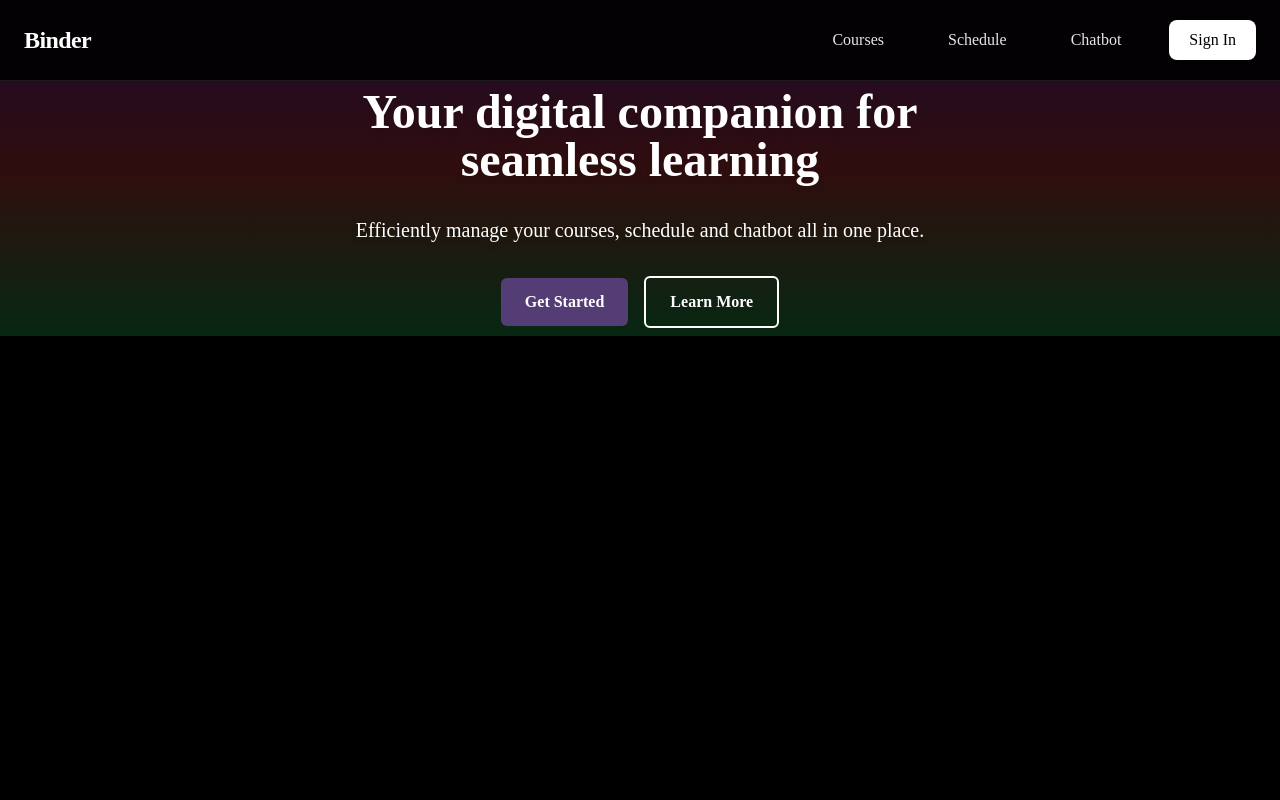
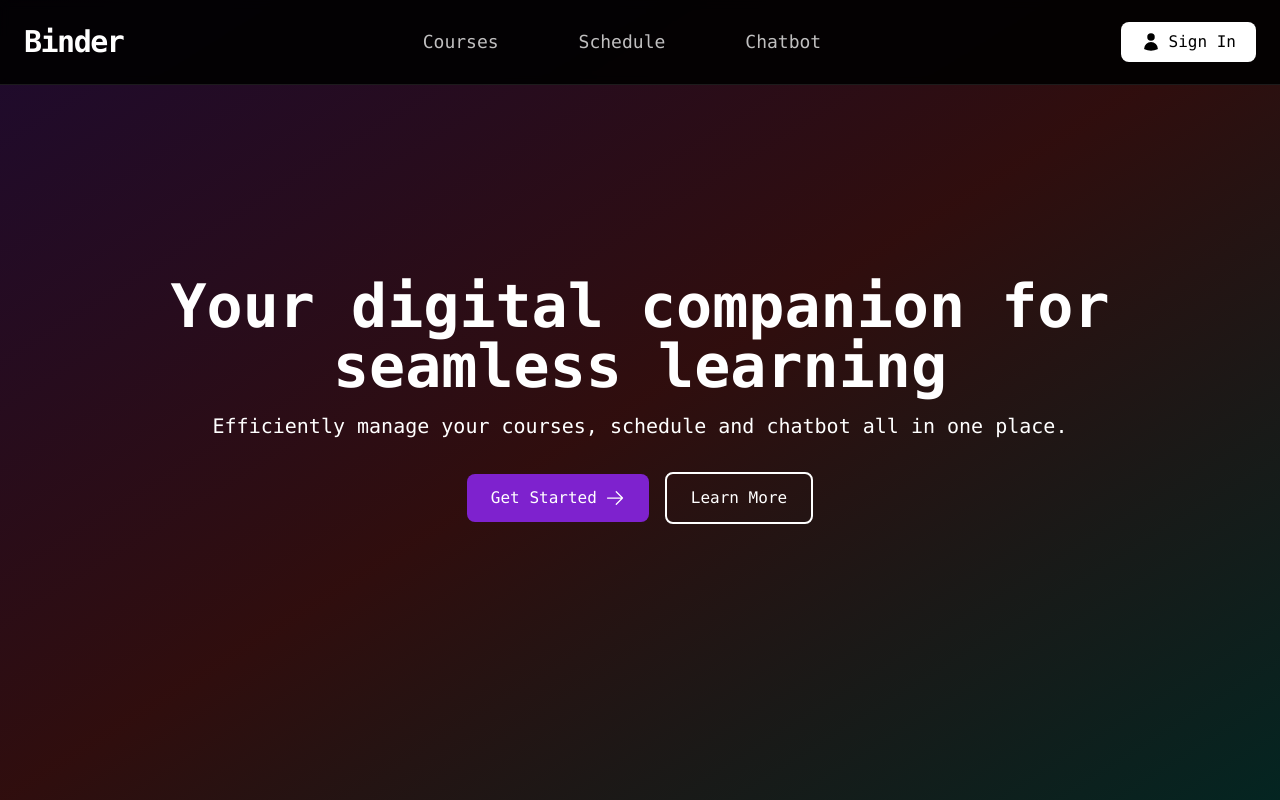
Before and after one commit to naviadepu/Binder, a Next.js app: page / in a window 1280 px wide. Built offline with nearby package versions, Linux system fonts and the light colour scheme.

Commit message:
ui/ux home page

```diff
--- a/app/courses/page.tsx
+++ b/app/courses/page.tsx
@@ -149,18 +149,28 @@ export default function CourseRecommendation() {
         .filter(Boolean)
         .map((recommendation: string): Course => {
           const lines = recommendation.split('\n');
+          const firstLine = lines[0]?.replace(/^\d+\.\s*/, '').replace(/Recommendation \d+:\s*/, '').replace(/\*/g, '').trim();
+          const [courseCode, ...titleParts] = firstLine.split(':');
+          const description = lines.slice(1).join(' ').replace(/\*/g, '').trim();
+          // Truncate description to ~100 characters
+          const truncatedDescription = description.length > 100
+            ? description.substring(0, 100).trim() + '...'
+            : description;
+
           return {
             id: Math.random().toString(36).substr(2, 9),
-            courseCode: lines[0]?.match(/^([A-Z]+\d+)/)?.[0] || "Unknown",
-            title: lines[0]?.replace(/^[0-9]+\.\s*/, '').replace(/\*/g, '').replace(/Recommendation \d+:/, '').trim(),
-            description: lines.slice(1).join('\n').replace(/\*/g, '').trim(),
+            courseCode: courseCode?.trim() || "Unknown",
+            title: titleParts.join(':').trim(),
+            description: truncatedDescription,
             credits: 3
           };
         })
-        .filter((course: { title: string; description: any; }) =>
+        .filter((course: {
+          courseCode: string; title: string; description: any;
+}) =>
           course.title &&
           course.description &&
-          course.title !== 'Unknown Course'
+          course.courseCode !== 'Unknown'
         );
 
       console.log('Parsed courses:', parsedCourses); // Debug log
--- a/app/layout.tsx
+++ b/app/layout.tsx
@@ -1,11 +1,11 @@
 import type { Metadata } from "next";
-import { Inter } from "next/font/google";
+import { JetBrains_Mono } from "next/font/google";
 import Link from "next/link";
 
-const inter = Inter({
+const jetbrains = JetBrains_Mono({
   subsets: ["latin"],
   weight: ["400", "500", "600"],
-  variable: "--font-inter",
+  variable: "--font-jetbrains",
 });
 
 import "./globals.css";
@@ -24,42 +24,49 @@ export default function RootLayout({
 }) {
   return (
     <html lang="en">
-      <body className={`min-h-screen bg-black m-0 ${inter.variable}`}>
+      <body className={`min-h-screen bg-black text-white m-0 ${jetbrains.variable} font-mono`}>
         <nav className="fixed top-0 w-full backdrop-blur-sm bg-black/90 border-b border-white/10 z-50">
-          <div className="max-w-7xl mx-auto px-6 py-5 flex justify-between items-center">
-            <div className="flex items-center gap-2">
-              <Link href="/" className="text-white font-semibold text-2xl tracking-tight hover:text-white/90 transition-colors">
+          <div className="max-w-7xl mx-auto px-6 py-5 flex items-center">
+            <div className="flex-none">
+              <Link href="/" className="text-white font-semibold text-3xl tracking-tighter hover:text-white hover:opacity-90 transition-all">
                 Binder
               </Link>
             </div>
-            <div className="flex items-center gap-8">
+            <div className="flex-1 flex justify-center items-center gap-12">
               <Link
                 href="/courses"
-                className="px-4 py-2 rounded-lg text-white/90 hover:text-white hover:bg-white/10 text-base font-medium transition-all"
+                className="px-4 py-2 rounded-lg text-white/75 hover:text-black hover:bg-white text-lg font-medium transition-all"
               >
                 Courses
               </Link>
               <Link
                 href="/schedule"
-                className="px-4 py-2 rounded-lg text-white/90 hover:text-white hover:bg-white/10 text-base font-medium transition-all"
+                className="px-4 py-2 rounded-lg text-white/75 hover:text-black hover:bg-white text-lg font-medium transition-all"
               >
                 Schedule
               </Link>
               <Link
                 href="/chatbot"
-                className="px-4 py-2 rounded-lg text-white/90 hover:text-white hover:bg-white/10 text-base font-medium transition-all"
+                className="px-4 py-2 rounded-lg text-white/75 hover:text-black hover:bg-white text-lg font-medium transition-all"
               >
                 Chatbot
               </Link>
-              <button className="bg-white hover:bg-white/90 text-black px-5 py-2 rounded-lg text-base font-medium transition-colors">
+            </div>
+            <div className="flex-none">
+              <button className="bg-white hover:bg-white/90 text-black px-5 py-2 rounded-lg text-base font-medium transition-colors flex items-center gap-2">
+                <svg xmlns="http://www.w3.org/2000/svg" viewBox="0 0 24 24" fill="currentColor" className="w-5 h-5">
+                  <path fillRule="evenodd" d="M7.5 6a4.5 4.5 0 119 0 4.5 4.5 0 01-9 0zM3.751 20.105a8.25 8.25 0 0116.498 0 .75.75 0 01-.437.695A18.683 18.683 0 0112 22.5c-2.786 0-5.433-.608-7.812-1.7a.75.75 0 01-.437-.695z" clipRule="evenodd" />
+                </svg>
                 Sign In
               </button>
             </div>
           </div>
         </nav>
-        <main className="relative pt-20 text-white">
-          <div className="absolute inset-0 bg-gradient-to-b from-purple-600/20 via-red-500/20 to-green-500/20 pointer-events-none" />
-          {children}
+        <main className="relative min-h-screen flex items-center justify-center">
+          <div className="fixed inset-0 bg-gradient-to-br from-purple-600/20 via-red-500/20 to-teal-500/20" />
+          <div className="relative z-10 w-full max-w-7xl px-6">
+            {children}
+          </div>
         </main>
       </body>
     </html>
--- a/app/page.tsx
+++ b/app/page.tsx
@@ -1,50 +1,52 @@
+'use client';
+import Link from 'next/link'
+import { useState } from 'react'
+import { ArrowRightIcon } from '@heroicons/react/24/outline'
 
 export default function Home() {
+
+  const [showLearnMore, setShowLearnMore] = useState(false);
+
   return (
-    // <div
-    // 	className={`${poppins.className} flex flex-col items-center justify-center min-h-screen bg-cover bg-center`}
-    // 	style={{
-    // 		backgroundImage: `url(${backgroundImage.src})`,
-    // 		backgroundSize: "cover",
-    // 		backgroundPosition: "center",
-    // 		backgroundRepeat: "no-repeat",
-    // 	}}
-    // >
+    <div className="relative">
+      <div className="text-center text-white">
+        <h1 className="text-6xl font-bold mb-4">
+          Your digital companion for<br />seamless learning
+        </h1>
+        <p className="text-xl mb-8">
+          Efficiently manage your courses, schedule and chatbot all in one place.
+        </p>
+        <div className="space-x-4">
+          <Link href="/courses">
+            <button className="bg-purple-700 text-white px-6 py-3 rounded-lg font-medium transition-transform hover:scale-105 inline-flex items-center">
+              Get Started
+              <ArrowRightIcon className="w-5 h-5 ml-2" />
+            </button>
+          </Link>
+          <button
+            onClick={() => setShowLearnMore(!showLearnMore)}
+            className="text-white bg-transparent border-2 border-white px-6 py-3 rounded-lg font-medium transition-transform hover:scale-105"
+          >
+            Learn More
+          </button>
+        </div>
+      </div>
 
-    <div className="h-full font-poppins text-center grid place-items-center items-center justify-center flex-grow p-2">
-      {/* Main Title */}
-      <section className="flex flex-col justify-center items-center bg-gradient-to-r from-primary to-secondary text[#543D75ff]">
-        <h1 className="text-7xl md:text-5xl font-semibold mb-4 drop-shadow-md">
-        <p>
-      <span>Your digital companion for<br></br></span>
-      <span>seamless learning</span>
-       </p>
-
-        </h1>
-        {/* Motto */}
-        {/*<h2 className='text-3xl md:text-4xl font-semibold w-full text-center mx-auto mb-6 drop-shadow-md'>
-            <span className='text-[#385435ff]'>Know</span> Your Semester
-        </h2>*/}
-        {/* Additional Text */}
-        <p className="text-lg md:text-xl drop-shadow-md mt-4 mb-8 px-4">
-          Efficiently manage your courses, schedule and chatbot all in one
-          place.
-        </p>
-        <div>
+      {/* Learn More Modal/Content */}
+      {showLearnMore && (
+        <div className="mt-8 max-w-2xl mx-auto">
+          <blockquote className="text-white/90 text-xl leading-relaxed font-light border-l-4 border-white/20 pl-6 py-2">
+            <p className="mb-4">
+              Binder is your all-in-one academic companion that seamlessly integrates course management,
+              scheduling, and AI-powered assistance. With an intuitive interface and smart features,
+              it helps you stay organized and excel in your academic journey.
+            </p>
+            <footer className="text-white/70 text-base mt-2">
+              — Your Academic Success Partner
+            </footer>
+          </blockquote>
         </div>
-         <div className="flex items-center space-x-4">
-  <button className="text-white bg-[#543D75ff] px-6 py-3 rounded-md font-semibold transition-transform transform hover:scale-105">
-    Get Started
-  </button>
-  <a href="#learn-more">
-    <button className="text-purple bg-transparent border-2 border-white px-6 py-3 rounded-md font-semibold transition-transform transform hover:scale-105">
-      Learn More
-    </button>
-  </a>
-</div>
-
-      </section>
+      )}
     </div>
-
   );
 }
--- a/package.json
+++ b/package.json
@@ -10,6 +10,7 @@
   },
   "dependencies": {
     "@google/generative-ai": "^0.21.0",
+    "@heroicons/react": "^2.2.0",
     "@radix-ui/react-avatar": "^1.1.0",
     "class-variance-authority": "^0.7.0",
     "clsx": "^2.1.1",
```
Also changed, not shown: 1 other file (tests, documents, lock files or other folders).
